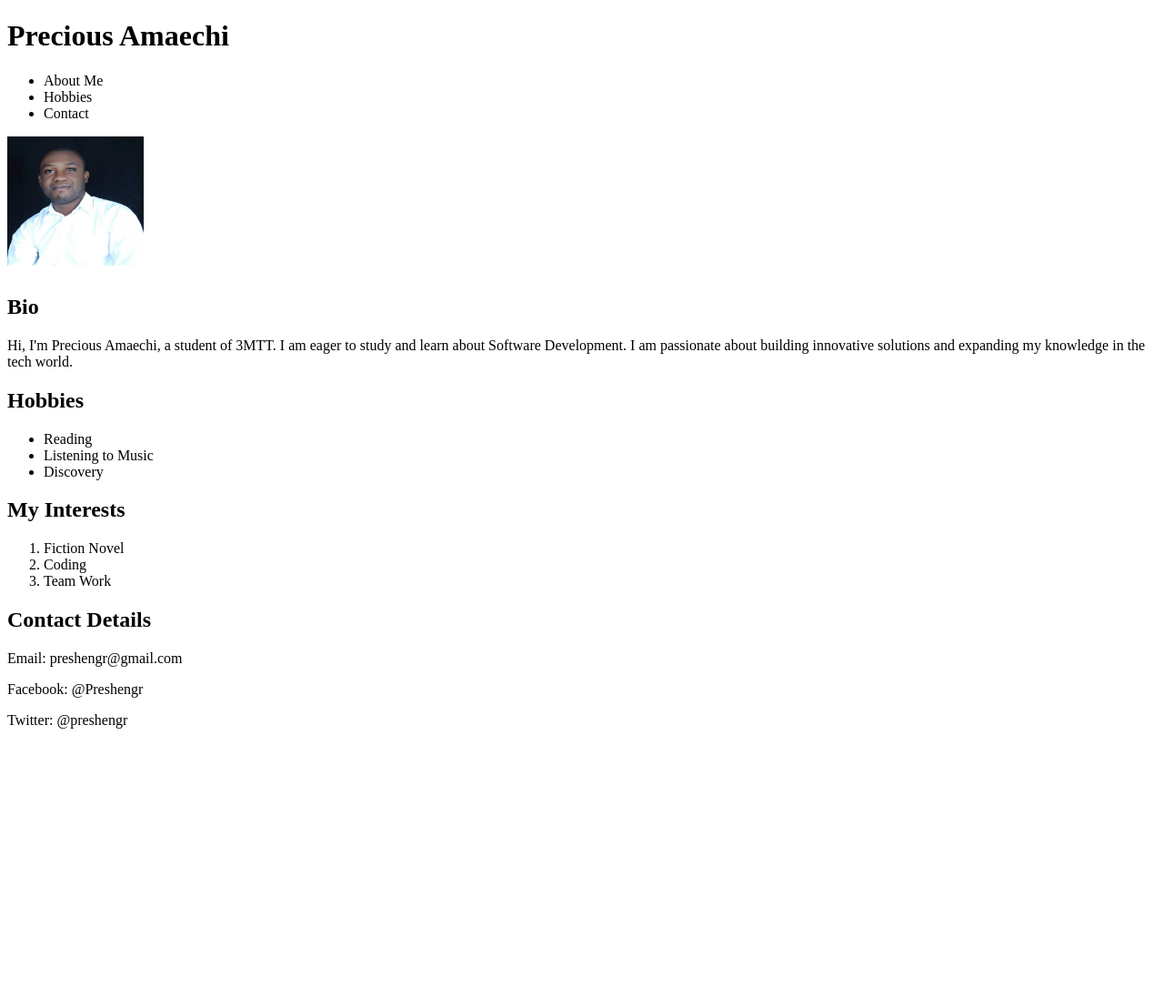
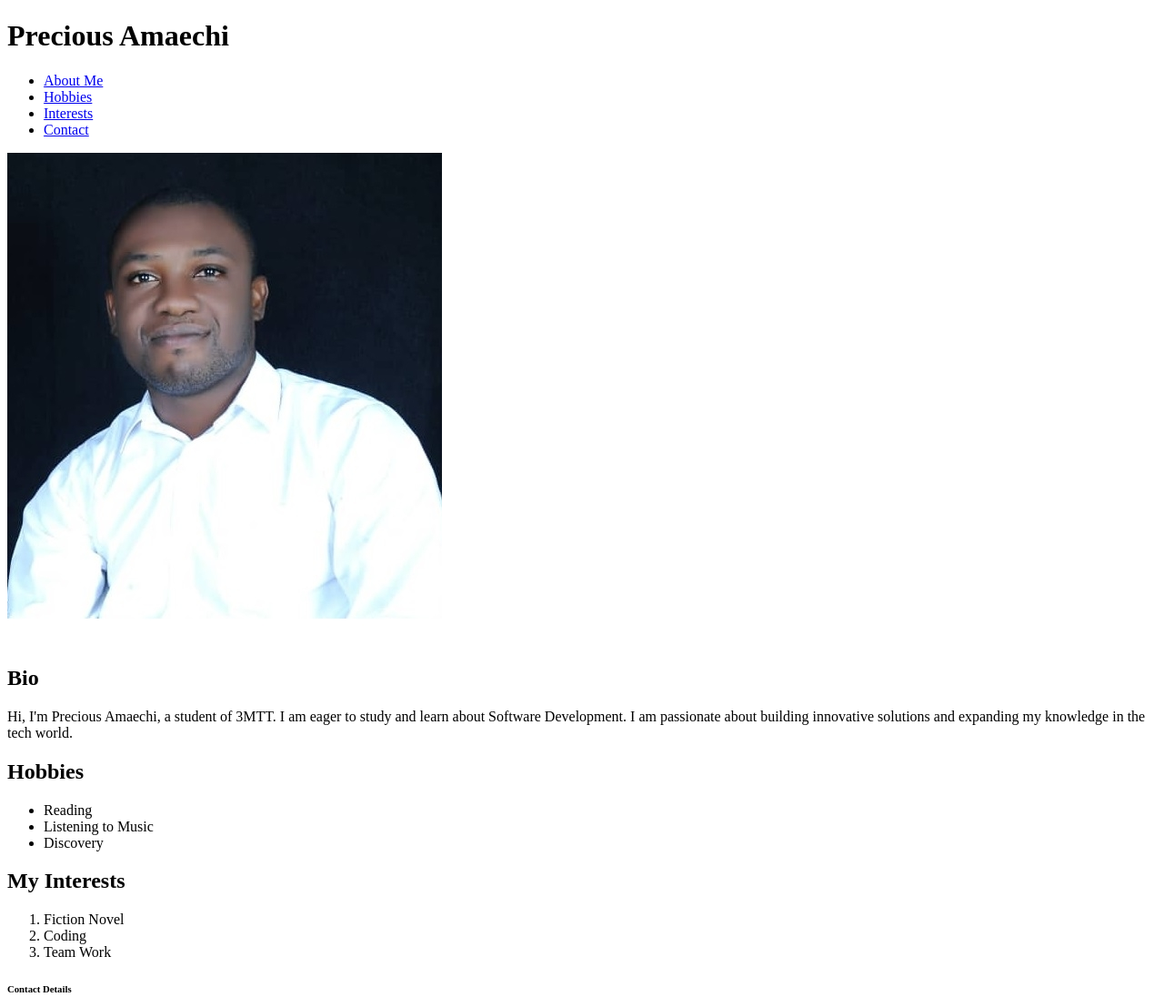
Before and after one commit to preshengr/3mtt-software_development, a plain HTML site: page index.html in a window 1280 px wide. Shown: the top 1096 px of the page at 91% size. Before the commit the page ends 817 px from the top, so only its background shows below. Drawn offline with Linux system fonts and the light colour scheme.

Commit message:
Update index.html
Added links to the nav section to make the nav bar linked to the proper sections

edited the image anchor by removing the sizings defined.

removed the heading used in the footer to a more preferrable heading for the section.

```diff
--- a/index.html
+++ b/index.html
@@ -6,27 +6,29 @@
     <title>My Personal Page</title>
   </head>
   <body>
+
     <!-- Header Section -->
     <header>
       <h1>Precious Amaechi</h1>
       <nav>
         <ul>
-          <li>About Me</li>
-          <li>Hobbies</li>
-          <li>Contact</li>
+          <li><a href="#aboutme">About Me</a></li>
+          <li><a href="#hobbies">Hobbies</a></li>
+          <li><a href="#interests">Interests</a></li>
+          <li><a href="#footer">Contact</a></li>
         </ul>
       </nav>
     </header>
 
     <!-- Bio Section -->
-    <section>
-      <img src="img1.jpg" alt="Precious Amaechi's Profile Picture" width="150" height="150">
+    <section id="aboutme">
+      <img src="img1.jpg" alt="Precious Amaechi's Profile Picture">
       <h2>Bio</h2>
       <p> Hi, I'm Precious Amaechi, a student of 3MTT. I am eager to study and learn about Software Development. I am passionate about building innovative solutions and expanding my knowledge in the tech world.</p>
     </section>
 
     <!-- Hobbies Section -->
-    <section>
+    <section id="hobbies">
       <h2>Hobbies</h2>
       <ul>
         <li>Reading</li>
@@ -36,7 +38,7 @@
     </section>
 
     <!-- Interests Section -->
-    <section>
+    <section id="interests">
       <h2>My Interests</h2>
       <ol>
         <li>Fiction Novel</li>
@@ -46,8 +48,8 @@
     </section>
 
     <!-- Footer Section -->
-    <footer>
-      <h2>Contact Details</h2>
+    <footer id="footer">
+      <h6>Contact Details</h6>
       <p>Email: preshengr@gmail.com</p>
       <p>Facebook: @Preshengr</p>
       <p>Twitter: @preshengr</p>
```
